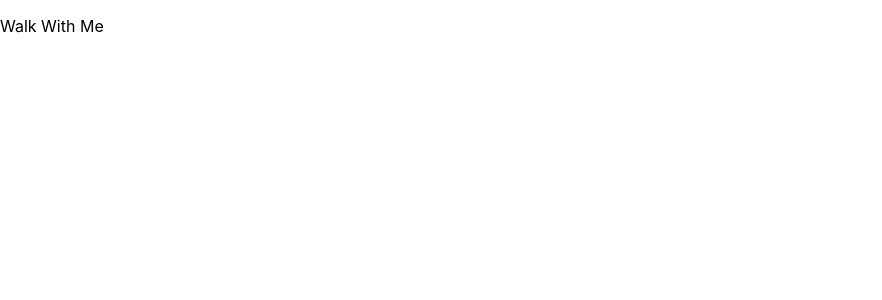
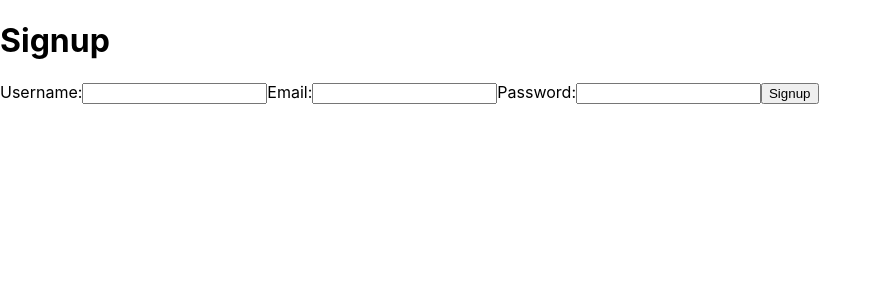
Before and after one commit to vanessa-co/WalkWithME, a React (Create React App) app in the folder client/: page /signup in a window 1280 px wide. Shown: the top 300 px of the page, without its empty margins (0-882 px from the left). Built offline with nearby package versions, Linux system fonts and the light colour scheme.

Commit message:
routes in progress

```diff
--- a/client/package.json
+++ b/client/package.json
@@ -7,9 +7,11 @@
     "@testing-library/react": "^13.4.0",
     "@testing-library/user-event": "^13.5.0",
     "axios": "^1.3.6",
+    "cors": "^2.8.5",
     "react": "^18.2.0",
     "react-dom": "^18.2.0",
     "react-redux": "^8.0.5",
+    "react-router-dom": "^6.10.0",
     "react-scripts": "5.0.1",
     "redux": "^4.2.1",
     "redux-thunk": "^2.4.2",
--- a/client/src/App.js
+++ b/client/src/App.js
@@ -1,13 +1,73 @@
 
+
+// function App() {
+//   return (
+//     <div>
+//         <p>
+//           Walk With Me
+//         </p>
+
+//     </div>
+//   );
+// }
+
+// export default App;
+
+// src/App.js
+// import React, { useState } from 'react';
+// import { BrowserRouter, Route, Routes } from 'react-router-dom';
+// import Login from './components/Login';
+// import Home from './components/Home';
+// import Walks from './components/Walks';
+// import Reviews from './components/Reviews';
+// import Navbar from './components/Navbar';
+// import { AuthContext } from './contexts/AuthContext';
+
+// function App() {
+//   const [user, setUser] = useState(null);
+
+//   return (
+//     <AuthContext.Provider value={{ user, setUser }}>
+//       <BrowserRouter>
+//         <Navbar />
+//         <Routes>
+//           <Route path="/" element={<Home />} />
+//           <Route path="/login" element={<Login />} />
+//           <Route path="/walks" element={<Walks />} />
+//           <Route path="/reviews" element={<Reviews />} />
+//         </Routes>
+//       </BrowserRouter>
+//     </AuthContext.Provider>
+//   );
+// }
+
+// export default App;
+
+
+import React from 'react';
+import { BrowserRouter as Router, Route, Routes } from 'react-router-dom';
+import Navbar from './components/Navbar';
+import Home from './components/Home';
+import Walks from './components/Walks';
+import Reviews from './components/Reviews';
+import Login from './components/Login';
+import Signup from './components/Signup';
+import { AuthContextProvider } from './contexts/AuthContext';
 
 function App() {
   return (
-    <div>
-        <p>
-          Walk With Me
-        </p>
-
-    </div>
+    <AuthContextProvider>
+      <Router>
+        <Navbar />
+        <Routes>
+          <Route path="/" element={<Home />} />
+          <Route path="/walks" element={<Walks />} />
+          <Route path="/reviews" element={<Reviews />} />
+          <Route path="/login" element={<Login />} />
+          <Route path="/signup" element={<Signup />} />
+        </Routes>
+      </Router>
+    </AuthContextProvider>
   );
 }
 
--- a/client/src/components/Login.js
+++ b/client/src/components/Login.js
@@ -1,60 +1,47 @@
-import React, { useContext, useState } from 'react';
-import { UserContext } from '../App';
+import React, { useState, useContext } from 'react';
+import { AuthContext } from '../contexts/AuthContext';
 import { useNavigate } from 'react-router-dom';
 
-function Login({ onLoginSuccess }) {
+function Login() {
   const [username, setUsername] = useState('');
   const [password, setPassword] = useState('');
-  const { setUser } = useContext(UserContext);
+  const { setUser } = useContext(AuthContext);
   const navigate = useNavigate();
 
   const handleSubmit = async (e) => {
     e.preventDefault();
 
-    try {
-      const response = await fetch('http://127.0.0.1:5555//login', {
+    const response = await fetch('http://127.0.0.1:5555/login', {
       method: 'POST',
-        headers: {
-          'Content-Type': 'application/json',
-        },
+      headers: { 'Content-Type': 'application/json' },
       body: JSON.stringify({ username, password }),
     });
 
     if (response.ok) {
-        const userData = await response.json();
-        onLoginSuccess(userData);
-        setUser(userData);
-        navigate('/'); // Redirect to the home page after successful login
+      const data = await response.json();
+      setUser(data);
+      navigate('/');
     } else {
-        console.error('Login failed:', response.statusText);
-      }
-    } catch (err) {
-      console.error('Login error:', err);
+      // Handle login error
     }
   };
 
   return (
-    <div className="Login">
-      <h1>Login</h1>
+    <div className="login">
+      <h2>Login</h2>
       <form onSubmit={handleSubmit}>
-        <div>
-          <label htmlFor="username">Username:</label>
         <input
           type="text"
-            id="username"
+          placeholder="Username"
           value={username}
           onChange={(e) => setUsername(e.target.value)}
         />
-        </div>
-        <div>
-          <label htmlFor="password">Password:</label>
         <input
           type="password"
-            id="password"
+          placeholder="Password"
           value={password}
           onChange={(e) => setPassword(e.target.value)}
         />
-        </div>
         <button type="submit">Login</button>
       </form>
     </div>
--- /dev/null
+++ b/client/src/components/Navbar.js
@@ -0,0 +1,60 @@
+import React, { useContext } from 'react';
+import { Link } from 'react-router-dom';
+import { AuthContext } from '../contexts/AuthContext';
+
+// function Navbar() {
+//   const { user, setUser } = useContext(AuthContext);
+
+//   const handleLogout = () => {
+//     setUser(null);
+//   };
+
+//   return (
+//     <nav>
+//       <Link to="/">Home</Link>
+//       <Link to="/walks">Walks</Link>
+//       <Link to="/reviews">Reviews</Link>
+//       {user ? (
+//         <button onClick={handleLogout}>Logout</button>
+//       ) : (
+//         <Link to="/login">Login</Link>
+//       )}
+//     </nav>
+//   );
+// }
+
+// export default Navbar;
+
+function Navbar() {
+    const { user, setUser } = useContext(AuthContext);
+
+    const handleLogout = async () => {
+        const response = await fetch('http://127.0.0.1:5555/logout', {
+          method: 'POST',
+          headers: { 'Content-Type': 'application/json' },
+          body: JSON.stringify({ user }),
+        });
+
+        if (response.ok) {
+          setUser(null);
+        } else {
+          // Handle logout error
+        }
+      };
+    return user ? (
+      <nav>
+        <Link to="/">Home</Link>
+        <Link to="/walks">Walks</Link>
+        <Link to="/reviews">Reviews</Link>
+        {user ? (
+          <button onClick={handleLogout}>Logout</button>
+        ) : (
+          <Link to="/login">Login</Link>
+        )}
+      </nav>
+    ) : null;
+  }
+
+
+
+export default Navbar;
--- a/client/src/components/Reviews.js
+++ b/client/src/components/Reviews.js
@@ -1,34 +1,124 @@
-import React, { useState, useEffect } from 'react';
+import React, { useState, useEffect, useContext } from 'react';
+import { AuthContext } from '../contexts/AuthContext';
 
 const Reviews = () => {
   const [reviews, setReviews] = useState([]);
+  const [reviewText, setReviewText] = useState('');
+  const [reviewRating, setReviewRating] = useState(1);
+  const [reviewPhoto, setReviewPhoto] = useState(null);
+  const [selectedReview, setSelectedReview] = useState(null);
+  const user = useContext(AuthContext);
 
   useEffect(() => {
-    fetchReviews();
+    const fetchData = async () => {
+      try {
+        const response = await fetch('http://127.0.0.1:5555/reviews');
+        const data = await response.json();
+        setReviews(data);
+      } catch (error) {
+        console.error(error);
+      }
+    };
+
+    fetchData();
   }, []);
 
-  const fetchReviews = async () => {
+  const handleSubmit = async (e) => {
+    e.preventDefault();
+
+    const formData = new FormData();
+    formData.append('text', reviewText);
+    formData.append('rating', reviewRating);
+    if (reviewPhoto) {
+      formData.append('photo', reviewPhoto);
+    }
+
     try {
-      const response = await fetch('http://127.0.0.1:5555//reviews');
+      const response = await fetch(selectedReview ? `http://127.0.0.1:5555/reviews/${selectedReview.id}` : 'http://127.0.0.1:5555/reviews', {
+        method: selectedReview ? 'PUT' : 'POST',
+        body: formData,
+      });
+
       const data = await response.json();
-      setReviews(data);
+      if (selectedReview) {
+        setReviews(reviews.map((review) => (review.id === data.id ? data : review)));
+      } else {
+        setReviews([...reviews, data]);
+      }
+
+      setReviewText('');
+      setReviewRating(1);
+      setReviewPhoto(null);
+      setSelectedReview(null);
     } catch (error) {
-      console.error('Error fetching reviews:', error);
+      console.error(error);
     }
   };
 
+  const handleDelete = async (reviewId) => {
+    try {
+      await fetch(`http://127.0.0.1:5555/reviews/${reviewId}`, {
+        method: 'DELETE',
+      });
+      setReviews(reviews.filter((review) => review.id !== reviewId));
+    } catch (error) {
+      console.error(error);
+    }
+  };
+
+  const handleEdit = (review) => {
+    setSelectedReview(review);
+    setReviewText(review.text);
+    setReviewRating(review.rating);
+    setReviewPhoto(review.photo);
+  };
+
+  if (!user) {
+    return <p>You need to be logged in to view reviews.</p>;
+  }
+
   return (
     <div>
-      <h2>Reviews</h2>
-      <ul>
-        {reviews.map((review) => (
-          <li key={review.id}>
-            {review.rating} - {review.text}
-          </li>
-        ))}
-      </ul>
-    </div>
-  );
-};
+      <h1>Reviews</h1>
+      <form onSubmit={handleSubmit}>
+        <label htmlFor="reviewText">Review Text:</label>
+        <input
+          id="reviewText"
+          type="text"
+          value={reviewText}
+          onChange={(e) => setReviewText(e.target.value)}
+        />
 
-export default Reviews;
+        <label htmlFor="reviewRating">Rating:</label>
+        <input
+          id="reviewRating"
+          type="number"
+          min="1"
+          max="5"
+          value={reviewRating}
+          onChange={(e) => setReviewRating(e.target.value)}
+        />
+
+        <label htmlFor="reviewPhoto">Photo:</label>
+        <input
+          id="reviewPhoto"
+          type="file"
+          onChange={(e) => setReviewPhoto(e.target.files[0])}
+        />
+
+        <button type="submit">{selectedReview ? 'Update' : 'Submit'} Review</button>
+      </form>
+      {reviews.map((review) => (
+            <div key={review.id}>
+            <h3>{review.text}</h3>
+            <p>Rating: {review.rating}</p>
+            {review.photo && <img src={review.photo} alt="Review" width="200" />}
+            <button onClick={() => handleEdit(review)}>Edit</button>
+            <button onClick={() => handleDelete(review.id)}>Delete</button>
+            </div>
+            ))}
+          </div>
+        );
+      };
+
+      export default Reviews;
--- /dev/null
+++ b/client/src/components/Signup.js
@@ -0,0 +1,101 @@
+// import React, { useState, useContext } from 'react';
+// import { AuthContext } from '../contexts/AuthContext';
+// import { useNavigate } from 'react-router-dom';
+
+// function SignUp() {
+//   const [username, setUsername] = useState('');
+//   const [password, setPassword] = useState('');
+//   const { setUser } = useContext(AuthContext);
+//   const navigate = useNavigate();
+
+//   const handleSubmit = async (e) => {
+//     e.preventDefault();
+
+//     const response = await fetch('http://127.0.0.1:5555/signup', {
+//       method: 'POST',
+//       headers: { 'Content-Type': 'application/json' },
+//       body: JSON.stringify({ username, password }),
+//     });
+
+//     if (response.ok) {
+//       const data = await response.json();
+//       setUser(data);
+//       navigate('/');
+//     } else {
+//       // Handle signup error
+//     }
+//   };
+
+//   return (
+//     <div className="signup">
+//       <h2>Sign Up</h2>
+//       <form onSubmit={handleSubmit}>
+//         <input
+//           type="text"
+//           placeholder="Username"
+//           value={username}
+//           onChange={(e) => setUsername(e.target.value)}
+//         />
+//         <input
+//           type="password"
+//           placeholder="Password"
+//           value={password}
+//           onChange={(e) => setPassword(e.target.value)}
+//         />
+//         <button type="submit">Sign Up</button>
+//       </form>
+//     </div>
+//   );
+// }
+
+// export default SignUp;
+
+import React, { useState } from 'react';
+
+function Signup() {
+  const [username, setUsername] = useState('');
+  const [email, setEmail] = useState('');
+  const [password, setPassword] = useState('');
+
+  const handleSubmit = (event) => {
+    event.preventDefault();
+
+    // Add your logic to handle signup, e.g., making a request to the backend.
+    console.log({ username, email, password });
+  };
+
+  return (
+    <div>
+      <h1>Signup</h1>
+      <form onSubmit={handleSubmit}>
+        <label>
+          Username:
+          <input
+            type="text"
+            value={username}
+            onChange={(event) => setUsername(event.target.value)}
+          />
+        </label>
+        <label>
+          Email:
+          <input
+            type="email"
+            value={email}
+            onChange={(event) => setEmail(event.target.value)}
+          />
+        </label>
+        <label>
+          Password:
+          <input
+            type="password"
+            value={password}
+            onChange={(event) => setPassword(event.target.value)}
+          />
+        </label>
+        <button type="submit">Signup</button>
+      </form>
+    </div>
+  );
+}
+
+export default Signup;
--- /dev/null
+++ b/client/src/contexts/AuthContext.js
@@ -0,0 +1,15 @@
+import React, { createContext, useState } from 'react';
+
+const AuthContext = createContext();
+
+const AuthContextProvider = ({ children }) => {
+  const [user, setUser] = useState(null);
+
+  return (
+    <AuthContext.Provider value={{ user, setUser }}>
+      {children}
+    </AuthContext.Provider>
+  );
+};
+
+export { AuthContext, AuthContextProvider };
```
Also changed, not shown: client/src/components/Home.js (+3 -8 lines), client/src/components/Walks.js (+18 -14 lines), client/src/AuthContext.js (added), 1 other file (tests, documents, lock files or other folders). Lines whose indentation alone changed are shown as unchanged.
